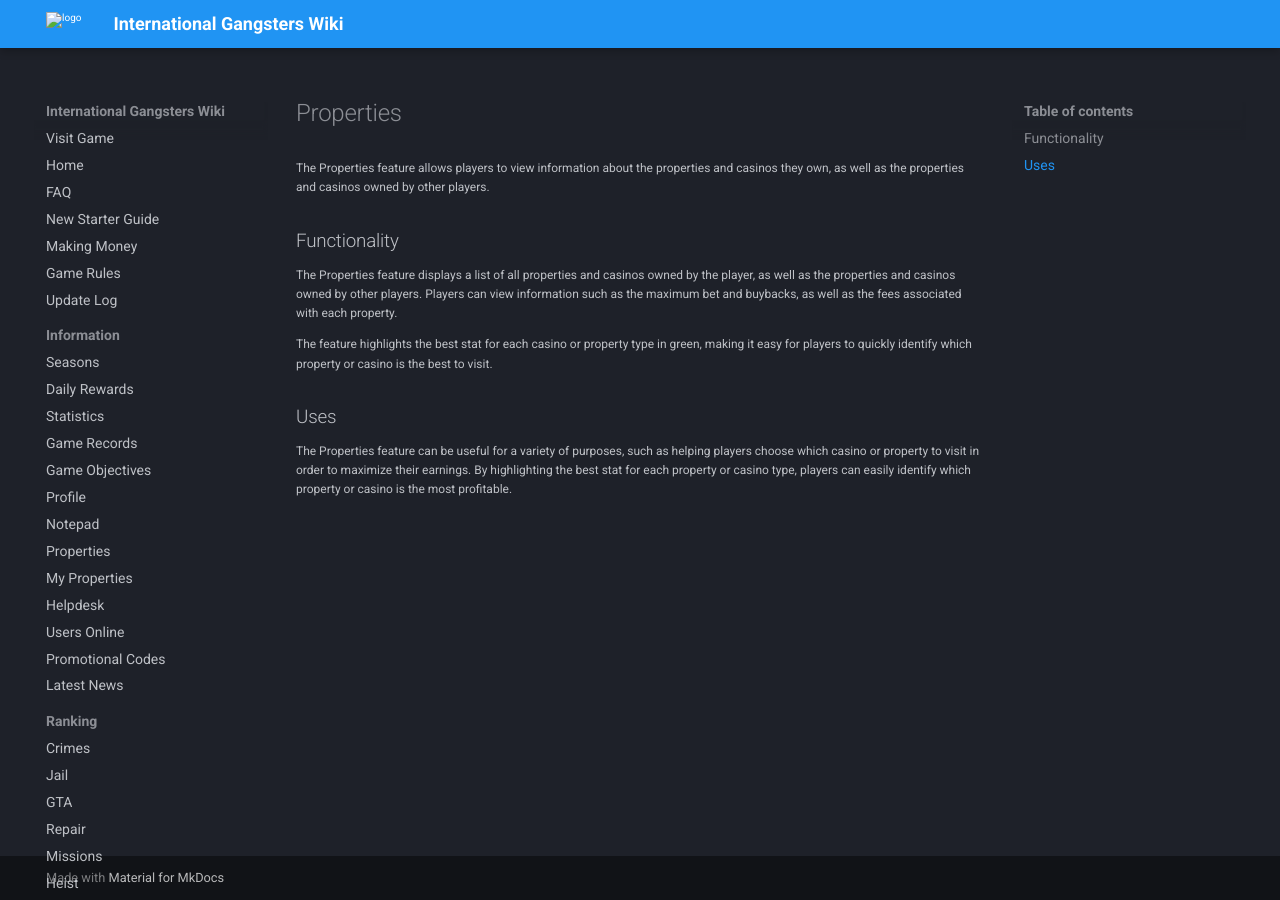
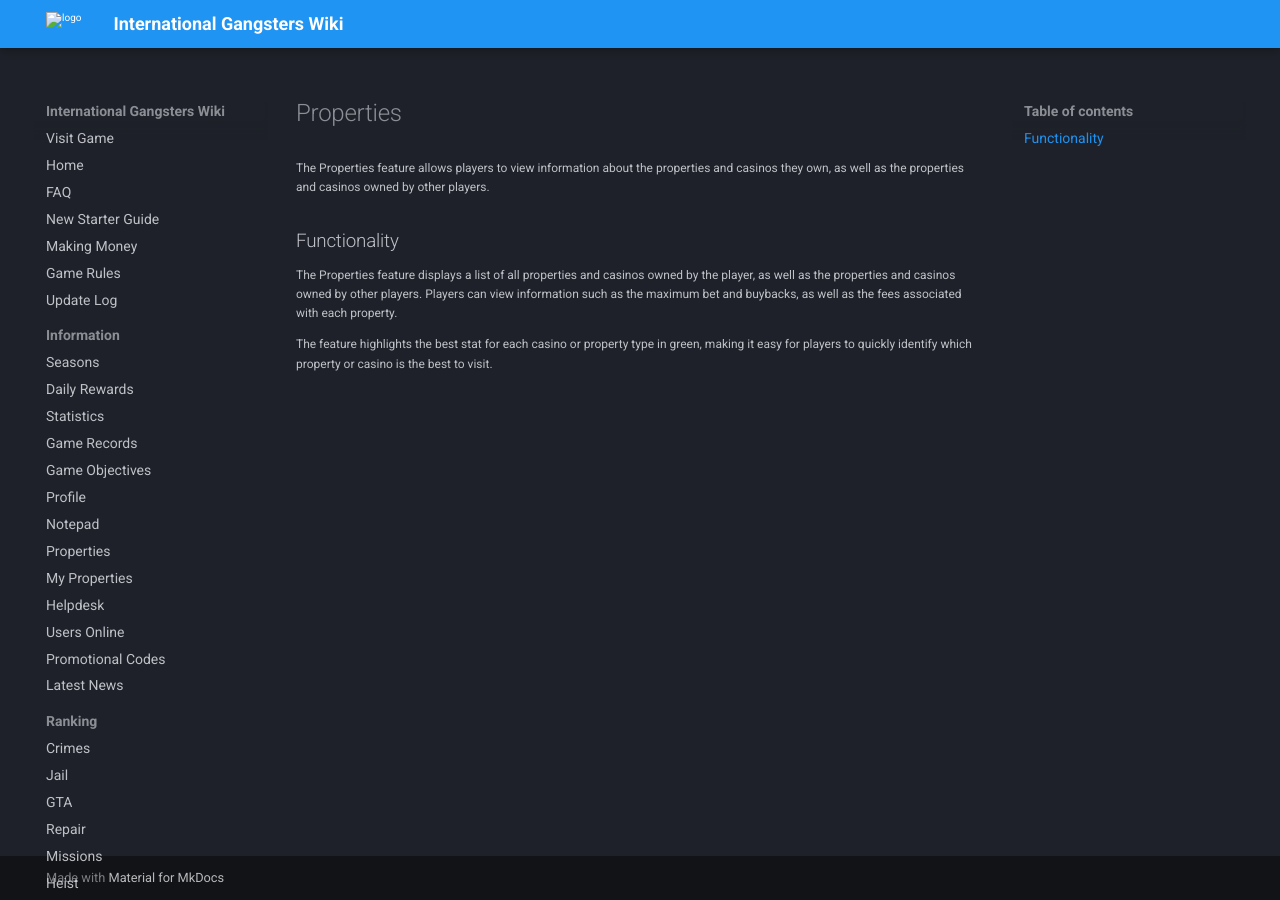
Before and after one commit to InternationalGangsters/wiki, an MkDocs documentation site: the page built from docs/information/properties.md, in a window 1280 px wide. Built offline with MkDocs 1.6.1 and Material for MkDocs 9.7.7, drawn with Linux system fonts in a browser that asks for light colours; comment, search, counter and statistics services are not loaded.

Commit message:
Update properties.md (#11)

```diff
--- a/docs/information/properties.md
+++ b/docs/information/properties.md
@@ -6,6 +6,3 @@ The Properties feature allows players to view information about the properties a
 The Properties feature displays a list of all properties and casinos owned by the player, as well as the properties and casinos owned by other players. Players can view information such as the maximum bet and buybacks, as well as the fees associated with each property.
 
 The feature highlights the best stat for each casino or property type in green, making it easy for players to quickly identify which property or casino is the best to visit.
-
-## Uses
-The Properties feature can be useful for a variety of purposes, such as helping players choose which casino or property to visit in order to maximize their earnings. By highlighting the best stat for each property or casino type, players can easily identify which property or casino is the most profitable.
```
